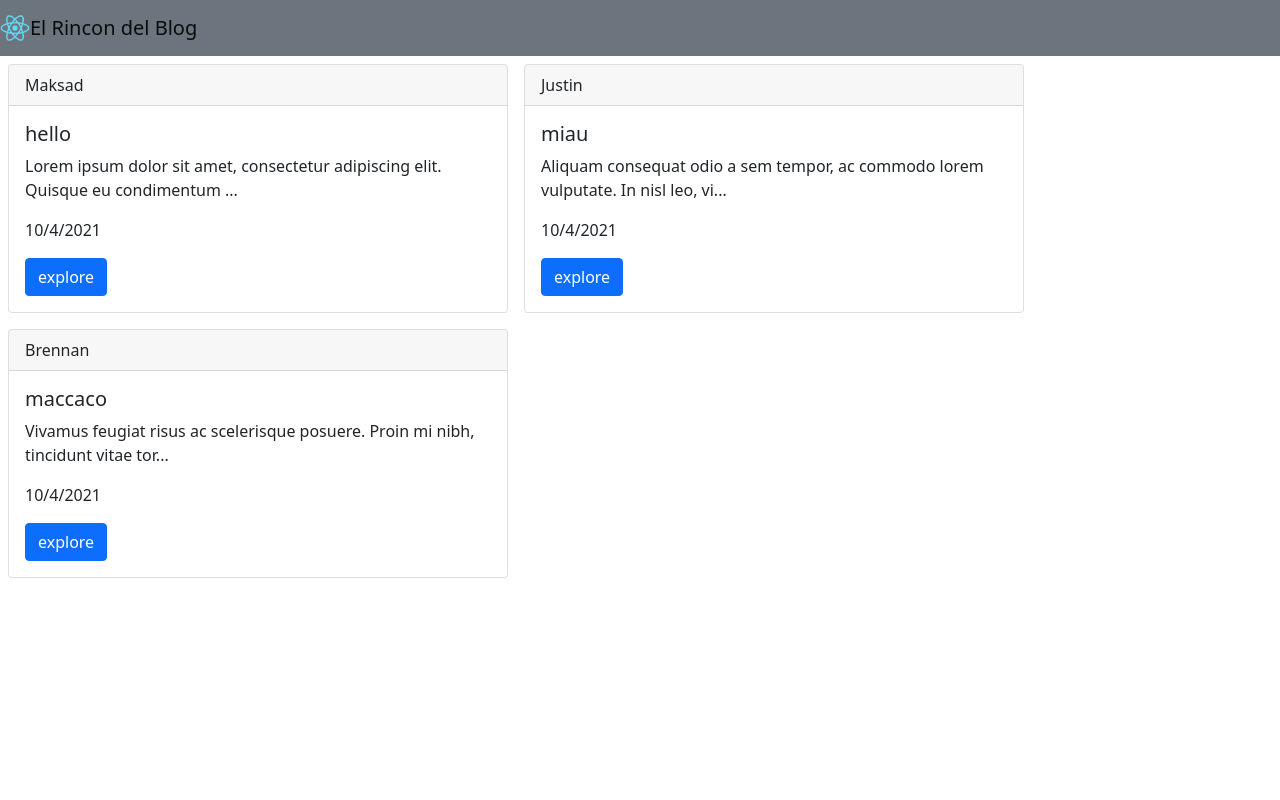
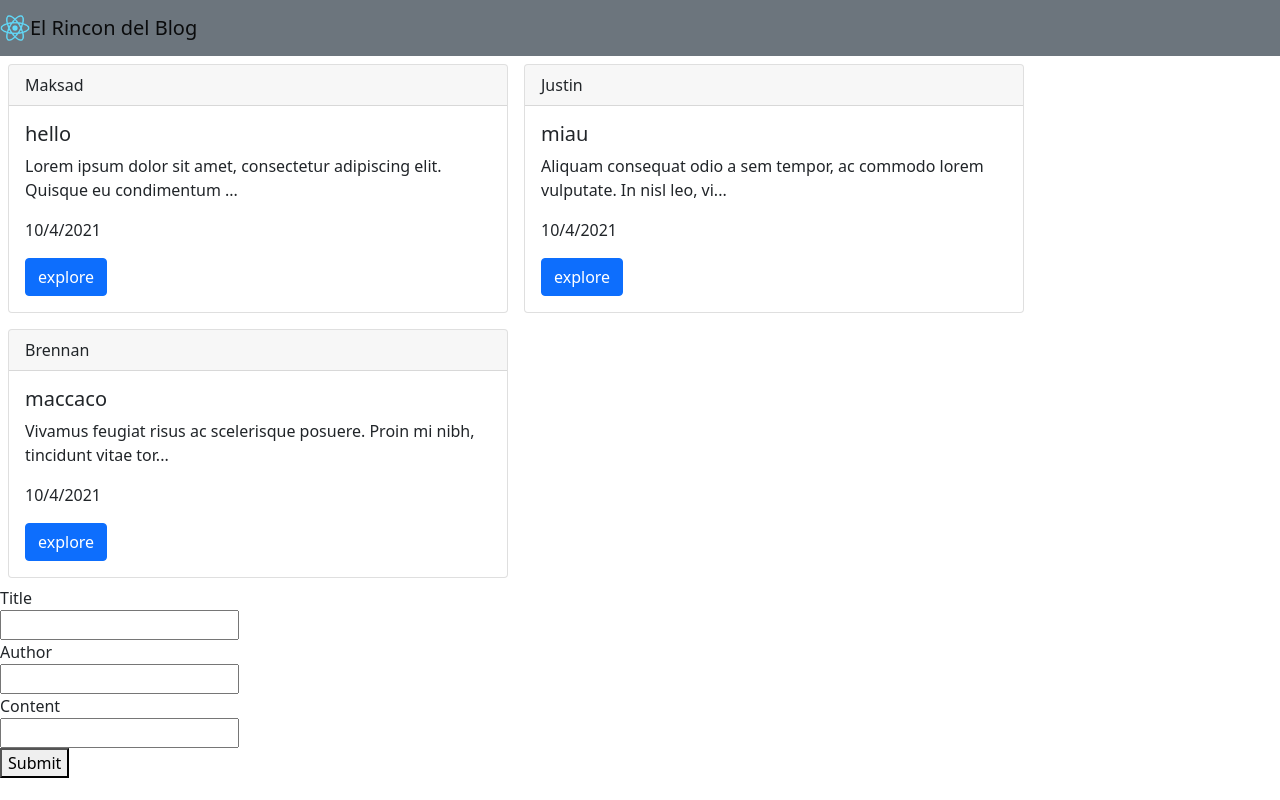
Before and after one commit to Emmanuel-Torres/PostWebsite, a React (Create React App) app in the folder client/: page / in a window 1280 px wide. Built offline with nearby package versions, Linux system fonts and the light colour scheme.

Commit message:
I am able to add posts to the context

```diff
--- a/client/src/App.js
+++ b/client/src/App.js
@@ -1,6 +1,7 @@
 import 'bootstrap/dist/css/bootstrap.min.css';
 import { useContext } from 'react';
 import Aside from './components/Aside/Aside';
+import PostForm from './components/Forms/PostForm';
 import Main from './components/Main/Mian';
 import NavBar from './components/NavBar/NavBar';
 import PostContext from './context/post-context';
@@ -13,6 +14,7 @@ function App() {
       <NavBar />
       <Main />
       { ctx.currentPost != null && <Aside />}
+      <PostForm />
     </>
   );
 }
--- /dev/null
+++ b/client/src/components/Forms/PostForm.js
@@ -0,0 +1,97 @@
+import { useContext, useEffect, useReducer, useState } from 'react'
+import PostContext from '../../context/post-context';
+import styles from './PostForm.module.css'
+
+const types = {
+    POST_TITLE_CHANGED: "FORM_TITLE_CHANGED",
+    POST_AUTHOR_CHANGED: "FORM_COURSE_CHANGED",
+    POST_CONTENT_CHANGED: "FORM_DUE_DATE_CHANGED",
+    FORM_SUBMITTED: "FORM_SUBMITTED",
+}
+
+const initialState = {
+    title: '',
+    isTitleValid: false,
+    author: '',
+    isAuthorValid: false,
+    content: '',
+    date: '',
+}
+
+const formReduce = (state, action) => {
+    if (action.type === types.POST_TITLE_CHANGED) {
+        return { ...state, title: action.val, isTitleValid: action.val.trim().length > 0 }
+    };
+    if (action.type === types.POST_AUTHOR_CHANGED) {
+        return { ...state, author: action.val, isAuthorValid: action.val.trim().length > 0 }
+    };
+    if (action.type === types.POST_CONTENT_CHANGED) {
+        return { ...state, content: action.val }
+    };
+
+    if (action.type === types.FORM_SUBMITTED) {
+        return initialState;
+    }
+
+    return initialState;
+};
+
+const PostForm = () => {
+    const ctx = useContext(PostContext)
+
+    const [formState, dispatchForm] = useReducer(formReduce, initialState);
+    const [isFormValid, setIsFormValid] = useState(false);
+
+    const { isTitleValid } = formState;
+    const { isAuthorValid } = formState;
+
+    useEffect(() => {
+        setIsFormValid(isTitleValid && isAuthorValid);
+    }, [isTitleValid, isAuthorValid]);
+
+
+    const submitPostHandler = (event) => {
+        event.preventDefault();
+
+        if (isFormValid) {
+            ctx.onAddPost({
+                title: formState.title,
+                author: formState.author,
+                content: formState.content
+            });
+
+            dispatchForm({ type: types.FORM_SUBMITTED })
+        }
+    };
+
+    const titleChangedHandler = (event) => {
+        dispatchForm({ type: types.POST_TITLE_CHANGED, val: event.target.value })
+    };
+
+    const authorChangedHandler = (event) => {
+        dispatchForm({ type: types.POST_AUTHOR_CHANGED, val: event.target.value })
+    };
+
+    const contentChangedHandler = (event) => {
+        dispatchForm({ type: types.POST_CONTENT_CHANGED, val: event.target.value })
+    }
+
+    return (
+        <form className='' onSubmit={submitPostHandler}>
+            <label className='' htmlFor="title">Title</label><br />
+            <input type='text' name='title' value={formState.title} onChange={titleChangedHandler} />
+            <br />
+
+            <label className='' htmlFor="author">Author</label><br />
+            <input type='text' name='author' value={formState.author} onChange={authorChangedHandler} />
+            <br />
+
+            <label className='' htmlFor='content'>Content</label><br />
+            <input type='textarea' name='content' value={formState.content} onChange={contentChangedHandler} />
+            <br />
+            <button type='submit'>Submit</button>
+        </form>
+    );
+};
+
+export default PostForm;
--- a/client/src/context/post-context.js
+++ b/client/src/context/post-context.js
@@ -16,7 +16,7 @@ export const PostContextProvider = (props) => {
     const [currentPost, setCurrentPost] = useState(null);
 
     const addPostHandler = (newPost) => {
-        newPost = {id: Math.random(), ...newPost};
+        newPost = {id: Math.random(), ...newPost, date: new Date()};
         setPosts(prev => {
             return [...prev, newPost];
         });
```
Also changed, not shown: client/src/components/UI/Input.js (added, +15 -0 lines), client/src/components/Forms/PostForm.module.css (added), client/src/components/UI/Input.module.css (added).
